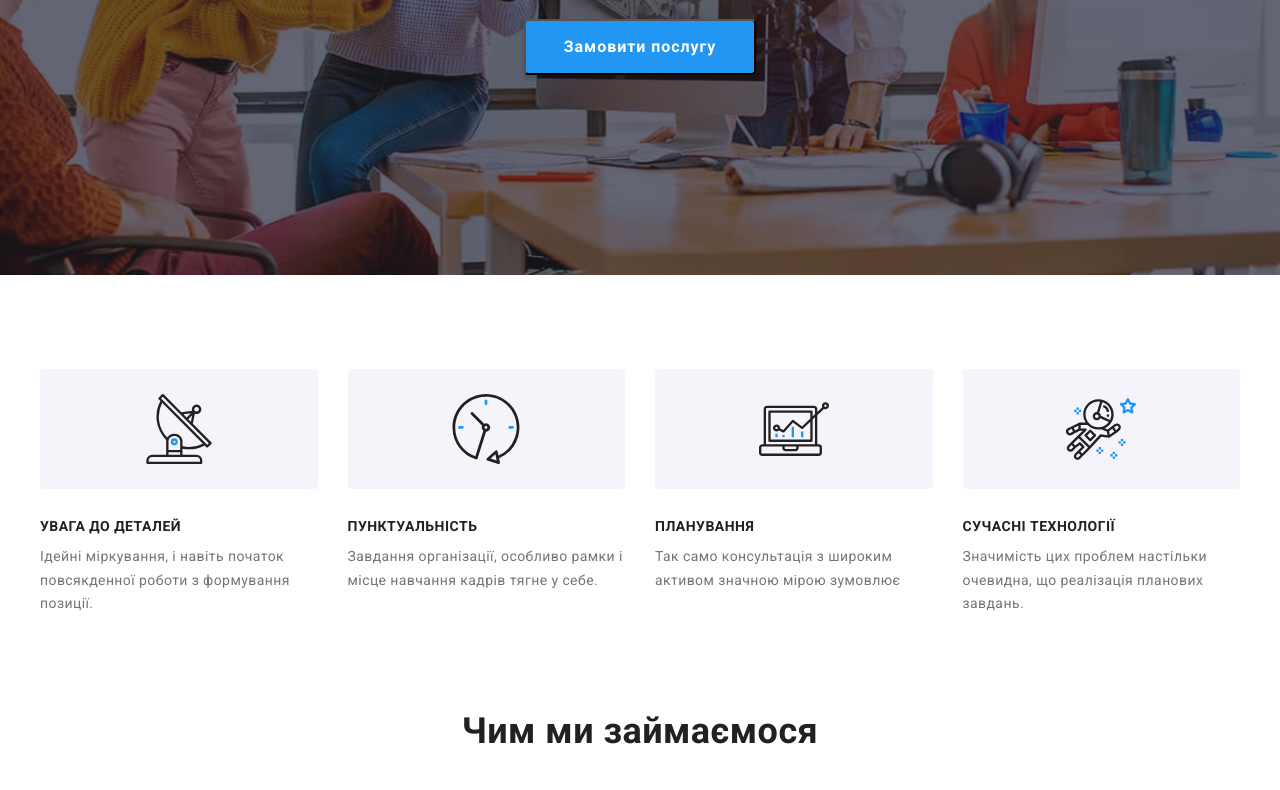
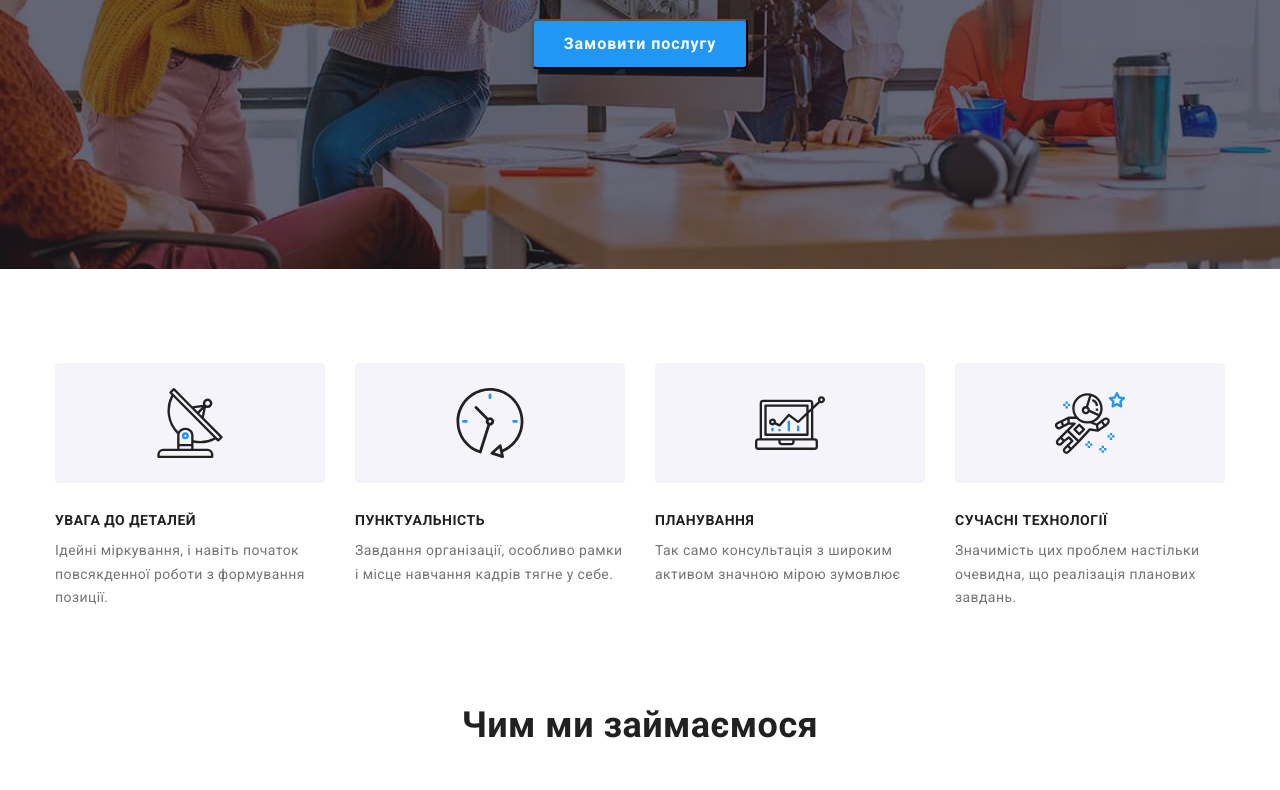
Before and after one commit to Niaghara/goit-markup-hw-04, a plain HTML site: page index.html in a window 1280 px wide. Shown: the part 412-1202 px from the top of the page. Drawn offline with nearby package versions, Linux system fonts and the light colour scheme.

Commit message:
update 08.11

```diff
--- a/css/styles.css
+++ b/css/styles.css
@@ -5,13 +5,6 @@
 /* акцент 2196F3*/
 /* основной цвет фона #F5F5F5 */
 /* вторичный цвет фона #F5F4FA*/
-
-*,
-*::before,
-*::after {
-  box-sizing: border-box;
-  box-sizing: inherit;
-}
 
 :root {
   --primary-text-color: #757575;
```
